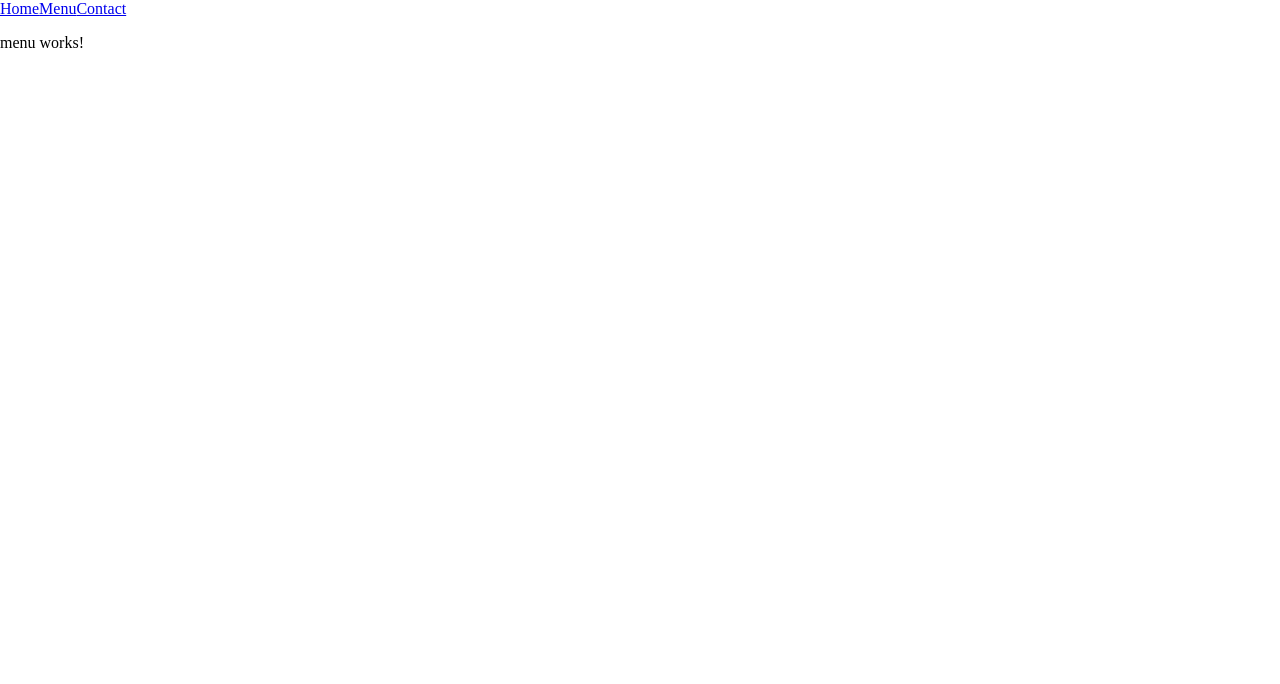
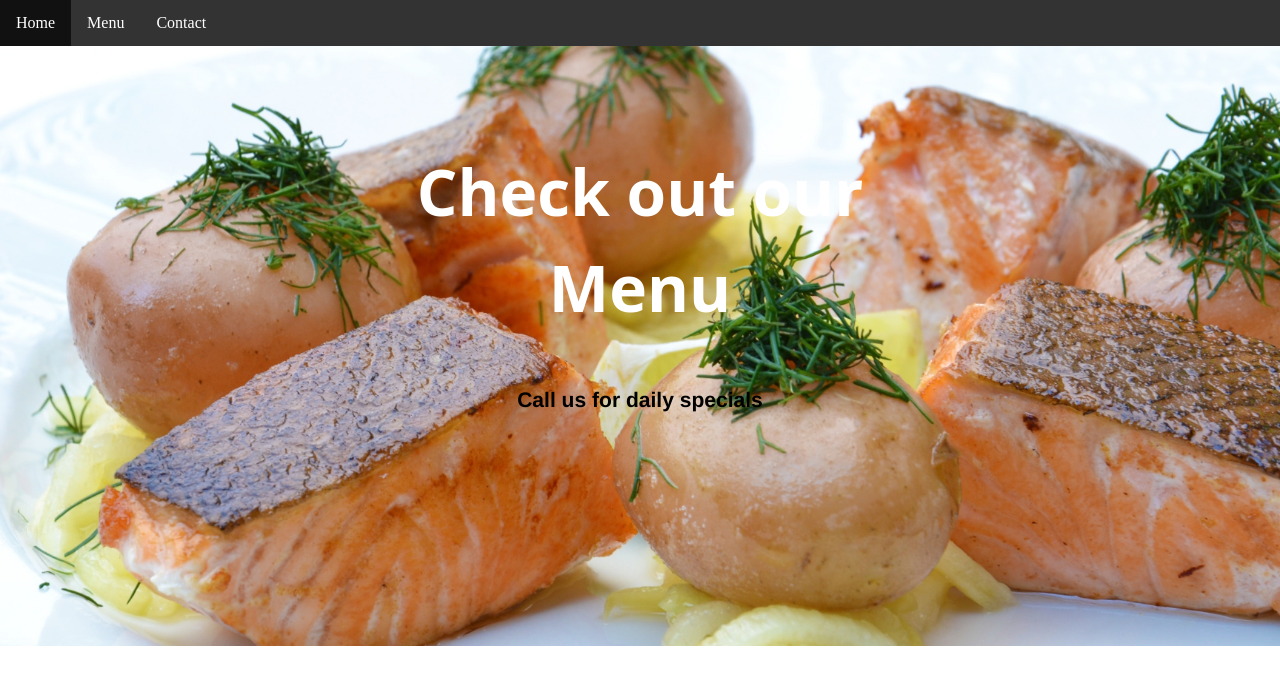
Before and after one commit to samstanding/fish-cafe, an Angular app: page /menu in a window 1280 px wide. Shown: the top 684 px of the page. Built offline with nearby package versions, Linux system fonts and the light colour scheme.

Commit message:
added photos and nav styling

```diff
--- a/src/app/app.component.html
+++ b/src/app/app.component.html
@@ -1,7 +1,9 @@
 <!--The content below is only a placeholder and can be replaced.-->
 <nav>
-  <a routerLink="/home">Home</a>
-  <a routerLink="/menu">Menu</a>
-  <a routerLink="/contact">Contact</a>
+  <ul>
+    <li><a routerLink="/home">Home</a></li>
+    <li><a routerLink="/menu">Menu</a></li>
+    <li><a routerLink="/contact">Contact</a></li>
+  </ul>
 </nav>
 <router-outlet></router-outlet>
--- a/src/app/app.component.scss
+++ b/src/app/app.component.scss
@@ -0,0 +1,24 @@
+li {
+    float: left;
+}
+
+ul {
+    list-style-type: none;
+    margin: 0;
+    padding: 0;
+    overflow: hidden;
+    background-color: #333;
+}
+
+li a {
+    display: block;
+    color: white;
+    text-align: center;
+    padding: 14px 16px;
+    text-decoration: none;
+}
+
+/* Change the link color to #111 (black) on hover */
+li a:hover {
+    background-color: #111;
+}
--- a/src/app/contact/contact.component.html
+++ b/src/app/contact/contact.component.html
@@ -1,3 +1,8 @@
-<p>
-  contact works!
-</p>
+<div class="hero-banner-contact">
+    <div class="title">
+        <h1>book a reservation</h1>
+    </div>
+    <div class="sub-title">
+      <h3>we look forward to serving you</h3>
+    </div>
+  </div>
--- a/src/app/contact/contact.component.scss
+++ b/src/app/contact/contact.component.scss
@@ -0,0 +1,14 @@
+@import '../../styles';
+
+.hero-banner-contact {
+    background-image: url('../../contact.jpg');
+   @extend .hero-image
+}
+
+.title {
+    @extend .title-text
+}
+
+.sub-title {
+    @extend .subtitle-text
+}
--- a/src/app/menu/menu.component.html
+++ b/src/app/menu/menu.component.html
@@ -1,3 +1,8 @@
-<p>
-  menu works!
-</p>
+<div class="hero-banner-menu">
+    <div class="title">
+        <h1>Check out our Menu</h1>
+    </div>
+    <div class="sub-title">
+      <h3>Call us for daily specials</h3>
+    </div>
+  </div>
--- a/src/app/menu/menu.component.scss
+++ b/src/app/menu/menu.component.scss
@@ -0,0 +1,14 @@
+@import '../../styles';
+
+.hero-banner-menu {
+    background-image: url('../../menu.jpg');
+   @extend .hero-image
+}
+
+.title {
+    @extend .title-text
+}
+
+.sub-title {
+    @extend .subtitle-text
+}
```
Also changed, not shown: src/contact.jpg (added), src/menu.jpg (added).
